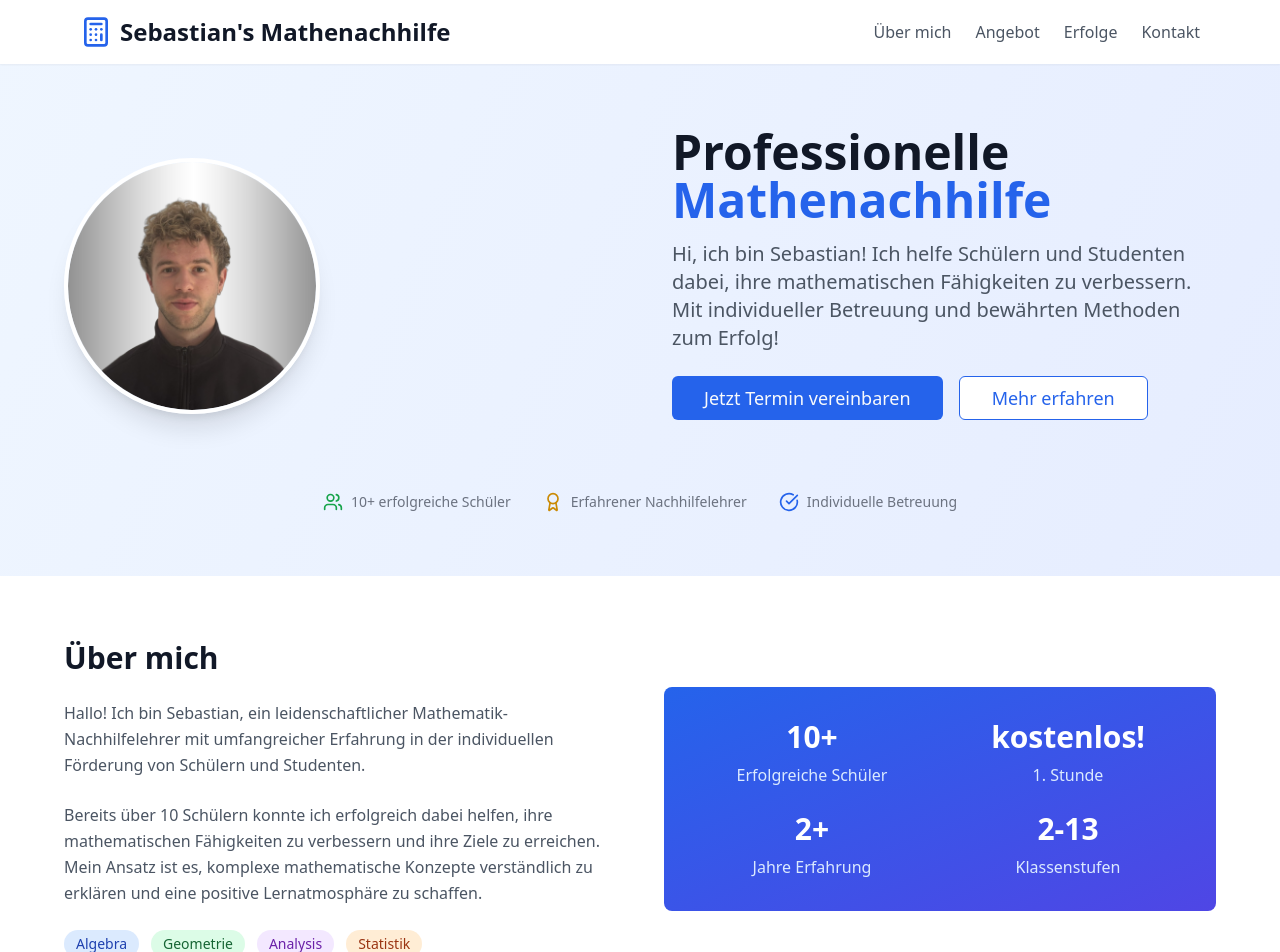
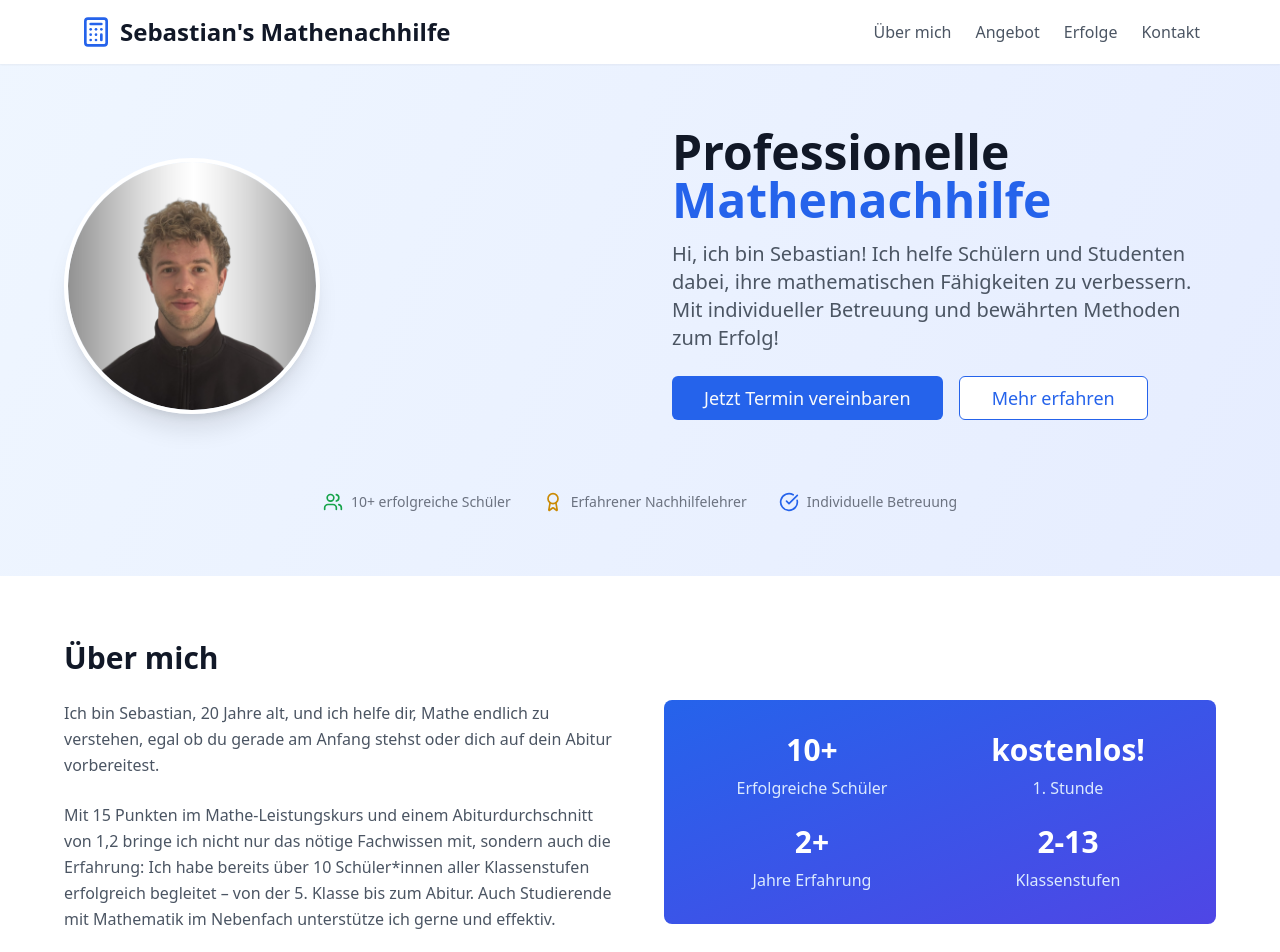
Before and after one commit to HanoXx5/sebastian-mathe-hilfe-eins, a React (Vite) app: page / in a window 1280 px wide. Shown: the top 952 px of the page. Built offline with nearby package versions, Linux system fonts and the light colour scheme.

Commit message:
neuer about me

```diff
--- a/src/pages/Index.tsx
+++ b/src/pages/Index.tsx
@@ -89,13 +89,14 @@ const Index = () => {
             <div>
               <h3 className="text-3xl font-bold text-gray-900 mb-6">Über mich</h3>
               <p className="text-gray-600 mb-6 leading-relaxed">
-                Hallo! Ich bin Sebastian, ein leidenschaftlicher Mathematik-Nachhilfelehrer mit umfangreicher Erfahrung
-                in der individuellen Förderung von Schülern und Studenten.
+                Ich bin Sebastian, 20 Jahre alt, und ich helfe dir,
+                Mathe endlich zu verstehen, egal ob du gerade am Anfang stehst oder dich auf dein Abitur vorbereitest.
               </p>
               <p className="text-gray-600 mb-6 leading-relaxed">
-                Bereits über 10 Schülern konnte ich erfolgreich dabei helfen, ihre mathematischen Fähigkeiten zu verbessern
-                und ihre Ziele zu erreichen. Mein Ansatz ist es, komplexe mathematische Konzepte verständlich zu erklären
-                und eine positive Lernatmosphäre zu schaffen.
+                Mit 15 Punkten im Mathe-Leistungskurs und einem Abiturdurchschnitt von
+                1,2 bringe ich nicht nur das nötige Fachwissen mit, sondern auch die Erfahrung:
+                Ich habe bereits über 10 Schüler*innen aller Klassenstufen erfolgreich begleitet – von der 5. Klasse bis zum Abitur.
+                Auch Studierende mit Mathematik im Nebenfach unterstütze ich gerne und effektiv.
               </p>
               <div className="flex flex-wrap gap-3">
                 <span className="bg-blue-100 text-blue-800 px-3 py-1 rounded-full text-sm">Algebra</span>
```
